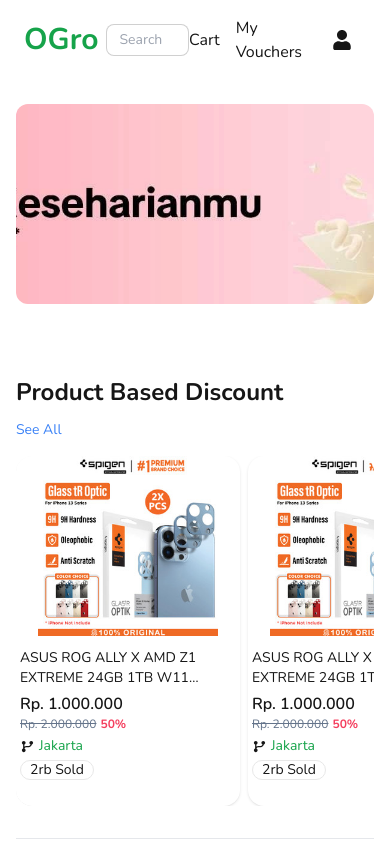
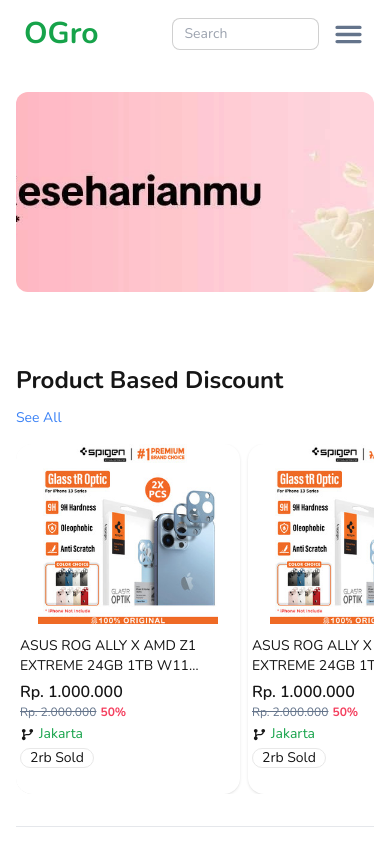
Before and after one commit to RidloGhifary/online-grocery-web-app, a Next.js app in the folder apps/web/: page / in a window 390 px wide. Shown: the top 844 px of the page. Built offline with nearby package versions, Linux system fonts and the light colour scheme.

Commit message:
refactor: added navbar responsive

```diff
--- /dev/null
+++ b/apps/web/src/components/navbar/InputSearch.tsx
@@ -0,0 +1,11 @@
+export default function InputSearch() {
+  return (
+    <div className="flex flex-1 justify-center">
+      <input
+        type="text"
+        placeholder="Search"
+        className="input input-sm input-bordered w-full max-w-xs"
+      />
+    </div>
+  );
+}
--- a/apps/web/src/components/navbar/Navbar.tsx
+++ b/apps/web/src/components/navbar/Navbar.tsx
@@ -1,10 +1,16 @@
 "use client";
+
+import { IoMenu } from "react-icons/io5";
 
 import Container from "../Container";
 import Logo from "../Logo";
+import InputSearch from "./InputSearch";
 import NavbarItem from "./NavbarItem";
+import { useState } from "react";
 
 export default function Navbar() {
+  const [showNavbar, setShowNavbar] = useState<boolean>(false);
+
   return (
     <div className="w-full bg-white">
       <Container>
@@ -12,14 +18,25 @@
           <div className="flex-1">
             <Logo />
           </div>
-          <div className="flex flex-1 justify-center">
-            <input
-              type="text"
-              placeholder="Search"
-              className="input input-sm input-bordered w-full max-w-xs"
+
+          <InputSearch />
+
+          <div className="flex md:hidden">
+            <IoMenu
+              size={35}
+              onClick={() => setShowNavbar(!showNavbar)}
+              className="ml-3 cursor-pointer text-slate-500 transition hover:scale-105 hover:text-black"
             />
+
+            <div
+              className={`absolute bottom-0 left-0 top-0 z-50 h-screen w-1/2 border-r bg-white p-4 ${showNavbar ? "translate-x-0" : "-translate-x-full"} transition`}
+            >
+              <Logo />
+              <NavbarItem />
+            </div>
           </div>
-          <div className="flex flex-1 justify-end">
+
+          <div className="hidden flex-1 justify-end md:flex">
             <NavbarItem />
           </div>
         </div>
--- a/apps/web/src/components/navbar/NavbarItem.tsx
+++ b/apps/web/src/components/navbar/NavbarItem.tsx
@@ -10,9 +10,9 @@
   const router = useRouter();
 
   return (
-    <div>
+    <div className="mt-10 h-full w-full md:mt-0 md:w-fit">
       {NavbarItems.map((item, i) => (
-        <div key={i} className="flex items-center gap-4">
+        <div key={i} className="flex flex-col items-center gap-4 md:flex-row">
           {isLoggedIn &&
             item?.requireAuth?.map((item, i) => (
               <div key={i} className="mr-auto cursor-pointer hover:underline">
--- a/apps/web/src/components/navbar/ProfileItem.tsx
+++ b/apps/web/src/components/navbar/ProfileItem.tsx
@@ -2,6 +2,7 @@
 
 import { useRouter } from "next/navigation";
 import { FaUser } from "react-icons/fa";
+import { RxCaretDown } from "react-icons/rx";
 
 import { ProfileDropDownItems } from "@/constants";
 
@@ -9,17 +10,21 @@
   const router = useRouter();
 
   return (
-    <div className="dropdown dropdown-end">
+    <div className="dropdown dropdown-bottom md:dropdown-end">
       <div
         tabIndex={0}
         role="button"
-        className="avatar btn btn-circle btn-ghost"
+        className="md:avatar md:btn md:btn-circle md:btn-ghost"
       >
-        <FaUser size={20} />
+        <FaUser size={20} className="hidden md:block" />
+        <div className="flex items-center justify-between md:hidden">
+          <p className="md:hidden">User Profile</p>
+          <RxCaretDown size={25} className="md:hidden" />
+        </div>
       </div>
       <ul
         tabIndex={0}
-        className="menu dropdown-content menu-sm z-50 w-52 space-y-3 rounded-box bg-white p-4 shadow"
+        className="menu dropdown-content menu-sm z-50 w-52 space-y-4 rounded-box bg-white p-4 shadow md:space-y-3"
       >
         {ProfileDropDownItems.map((item, i) => (
           <li
```
